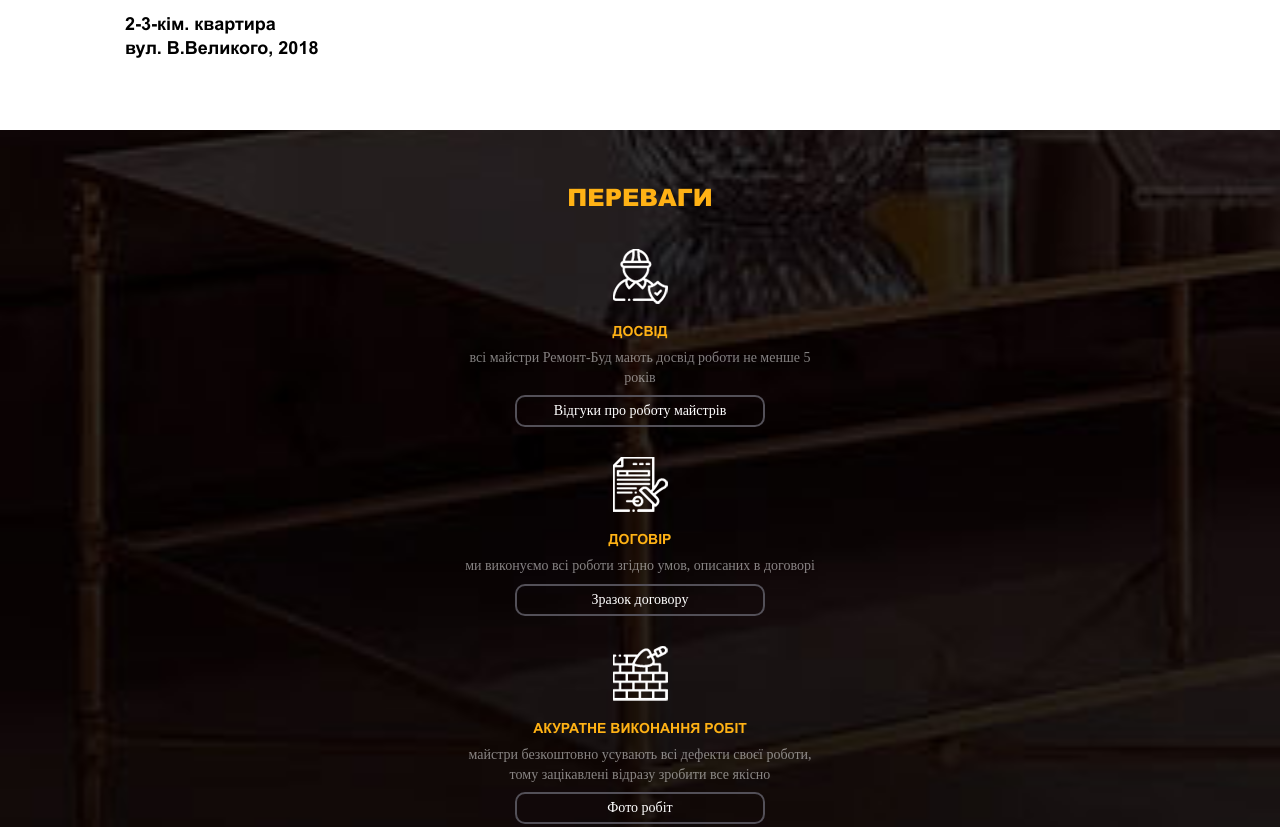
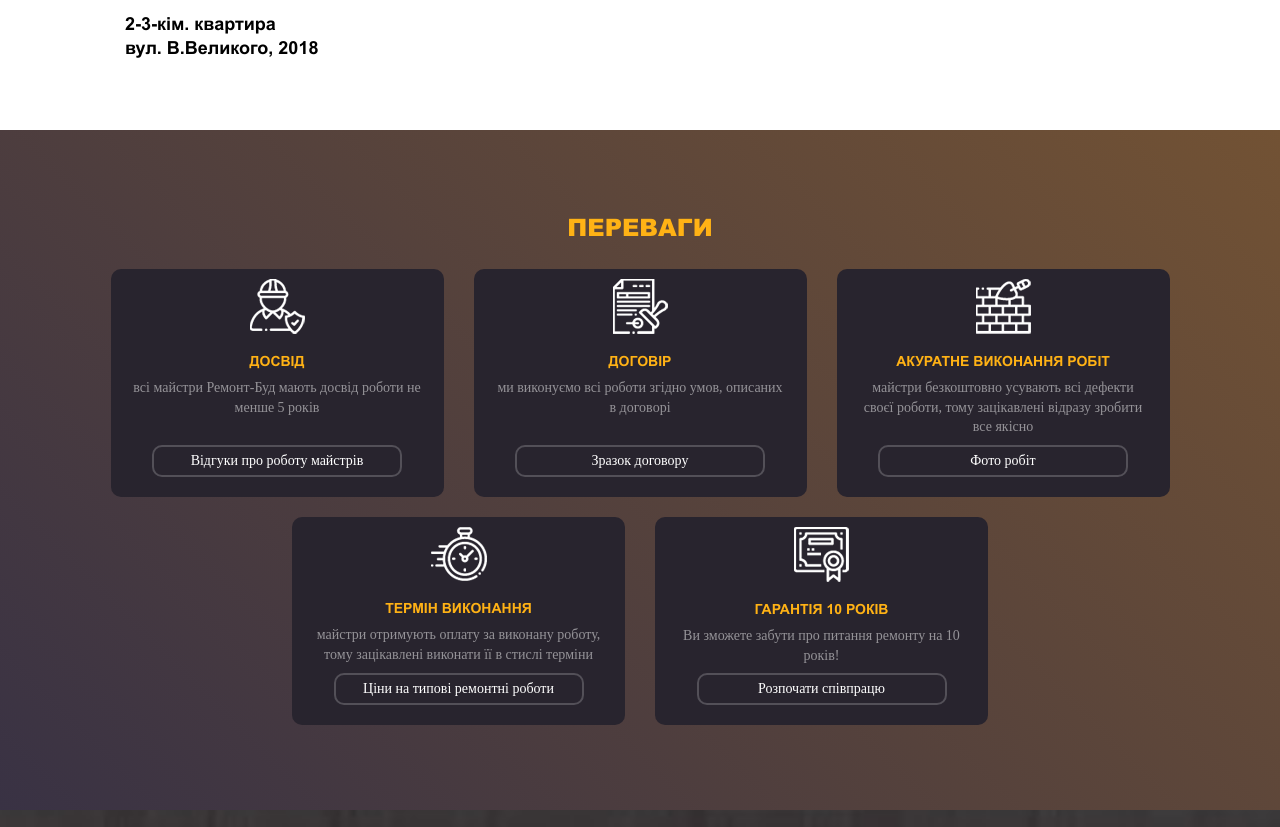
Before and after one commit to byDaylight/TestBUD, a website: page src/index.html in a window 1280 px wide. Shown: the part 1801-2628 px from the top of the page. Drawn offline with nearby package versions, Linux system fonts and the light colour scheme; files that its build step writes are made by us from their sources; a web font is replaced by a local one.

Commit message:
responsive benefits

```diff
--- a/src/assets/scss/blocks/advantage.scss
+++ b/src/assets/scss/blocks/advantage.scss
@@ -1,9 +1,12 @@
 .benefit {
-//    background: linear-gradient(45deg, #393244, #725234);
     background: url(/assets/images/advantage/320_02.jpg);
     background-size: cover;
     background-repeat: no-repeat;
     background-position: center;
+
+    @include breakMin($mode-600) {
+        background: linear-gradient(45deg, #393244, #725234);
+    }
 }
 
 .benefit__content {
@@ -11,7 +14,18 @@
     flex-direction: column;
     align-items: center;
 
-    padding: 5.5rem 0;
+
+    padding-bottom: 5.5rem;
+
+    @include breakMin($mode-600) {
+        flex-direction: row;
+        flex-wrap: wrap;
+        justify-content: center;
+        align-items: stretch;
+    }
+    @include breakMin($mode-600) {
+        padding-bottom: 6.5rem;
+    }
 }
 .benefit__caption {
     font-family: 'Arial Black';
@@ -21,6 +35,11 @@
     text-align: center;
 
     margin-bottom: 3rem;
+    padding-top: 5.5rem;
+
+    @include breakMin($mode-991) {
+        padding-top: 8.5rem;
+    }
 }
 
 .benefit__item {
@@ -31,10 +50,20 @@
     text-align: center;
     border-radius: 1rem;
 
-//    background-color: #28242e;
     position: relative;
 
     margin-bottom: 2rem;
+
+    @include breakMin($mode-600) {
+        background-color: #28242e;
+        padding: 0 2rem;
+        margin: 0 1rem 2rem;
+    }
+
+    @include breakMin($mode-991) {
+        margin: 0 1.5rem 2rem;
+        max-width: 33.3rem;
+    }
 }
 
 .benefit__img {
@@ -56,6 +85,9 @@
     color: $white;
     opacity: .5;
 
-//    margin-bottom: 6rem;
     margin-bottom: 4rem;
+
+    @include breakMin($mode-600) {
+        margin-bottom: 6rem;
+    }
 }
--- a/src/assets/scss/blocks/btn.scss
+++ b/src/assets/scss/blocks/btn.scss
@@ -29,10 +29,13 @@
         }
 
         position: absolute;
-//        bottom: 2rem;
         bottom: 0;
         left: 50%;
         transform:translateX(-50%);
+
+        @include breakMin($mode-600) {
+            bottom: 2rem;
+        }
     }
 
     &--readMore,
--- a/src/index.html
+++ b/src/index.html
@@ -49,9 +49,8 @@ title: Remont
 
 <div class="benefit">
     <div class="container">
-
+        <h2 class="benefit__caption">Переваги</h2>
         <div class="benefit__content">
-            <h2 class="benefit__caption">Переваги</h2>
 
             <div class="benefit__item">
                 <img src="/assets/images/advantage/1.png" alt="" class="benefit__img">
@@ -91,6 +90,7 @@ title: Remont
     </div>
 </div>
 
+
 <section class="about about--bg">
     <div class="container">
         <div class="about__content">
@@ -118,7 +118,7 @@ title: Remont
         </div>
     </div>
 </section>
-
+<!--
 <section class="about">
     <div class="container">
         <div class="about__content">
@@ -227,3 +227,4 @@ title: Remont
         </div>
     </div>
 </div>
+-->
```
Also changed, not shown: dist/assets/css/mixin.css (added), dist/assets/css/style.css, dist/assets/css/style.min.css, dist/assets/js/app.js, dist/index.html.
